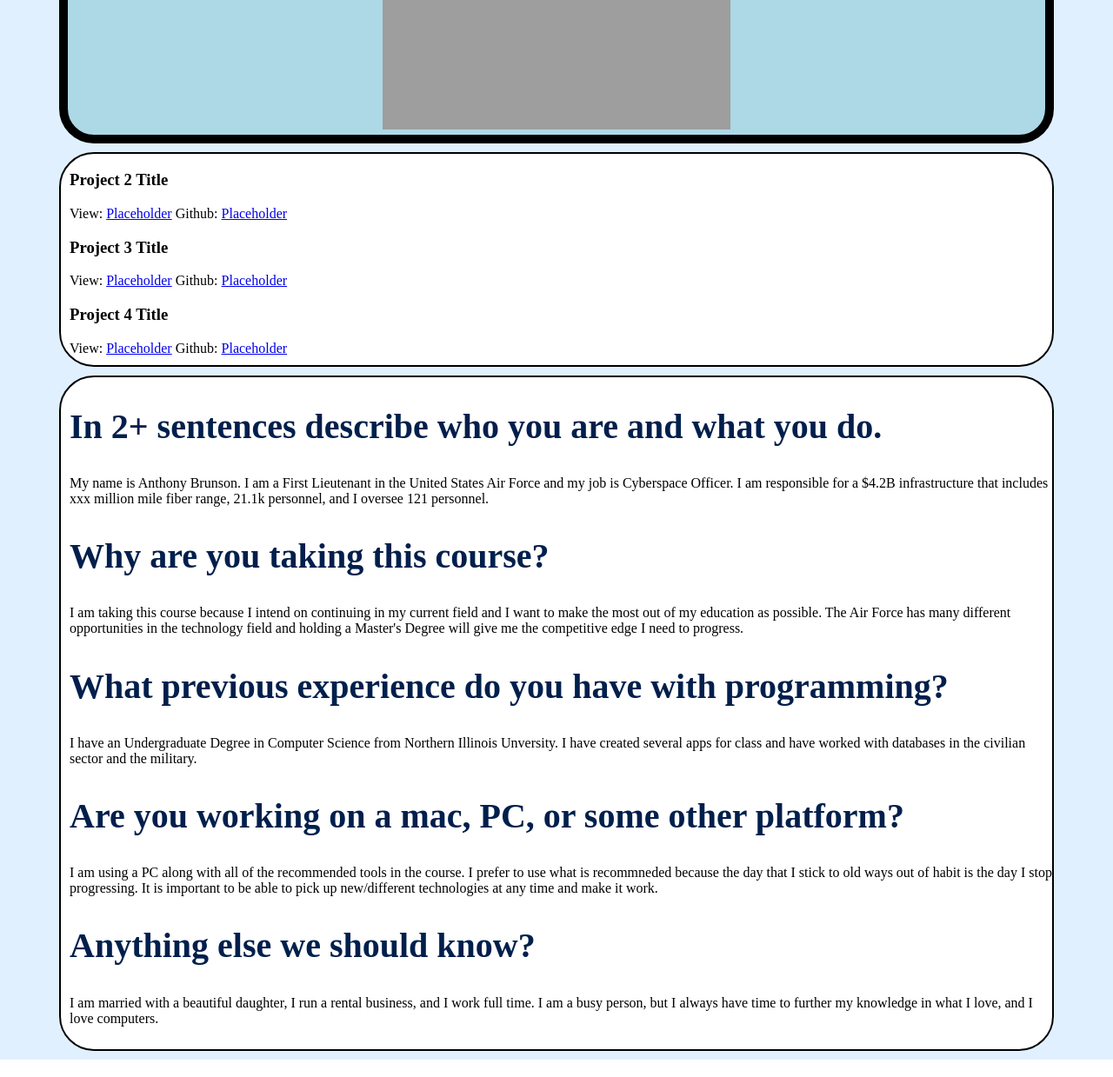
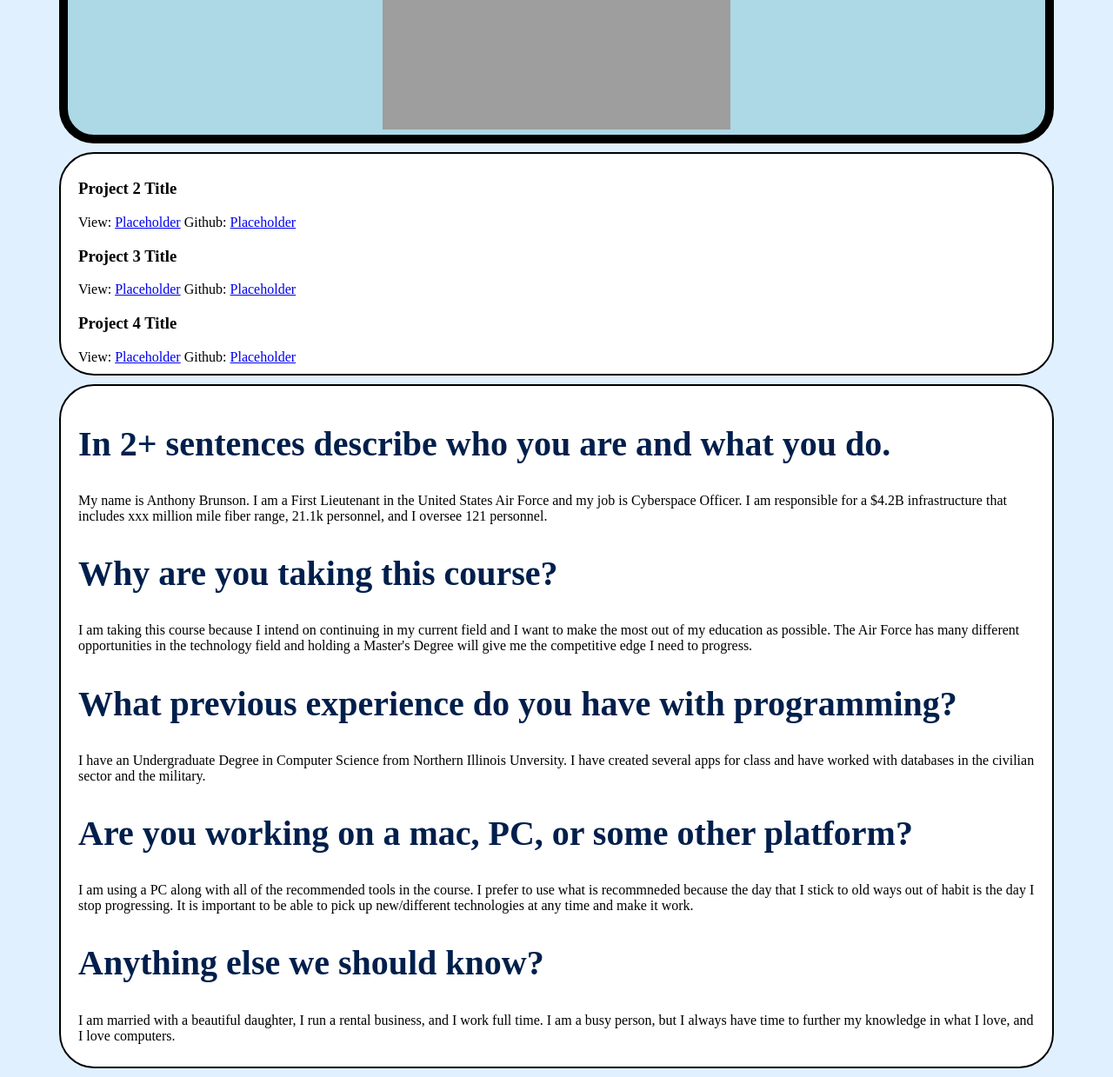
Before and after one commit to acbrunso/p1, a PHP site: page / in a window 1280 px wide. Shown: the part 411-1650 px from the top of the page at 87% size. Run offline with PHP 8.4, Linux system fonts and the light colour scheme; grey boxes are pictures that could not be loaded.

Commit message:
fixed padding in style.css

```diff
--- a/style.css
+++ b/style.css
@@ -18,8 +18,7 @@
 #nav {
   margin-top: 10px;
   margin-bottom: 10px;
-  padding-left: 10px;
-  padding-bottom: 10px;
+  padding: 10px 20px 10px 20px;
   text-align: left;
   background-color: #FFFFFF;
   border: 2px solid black;
@@ -29,8 +28,7 @@
 #section {
   margin-top: 10px;
   margin-bottom: 10px;
-  padding-left: 10px;
-  padding-bottom: 10px;
+  padding: 10px 20px 10px 20px;
   text-align: left;
   background-color: #FFFFFF;
   border: 2px solid black;
```
